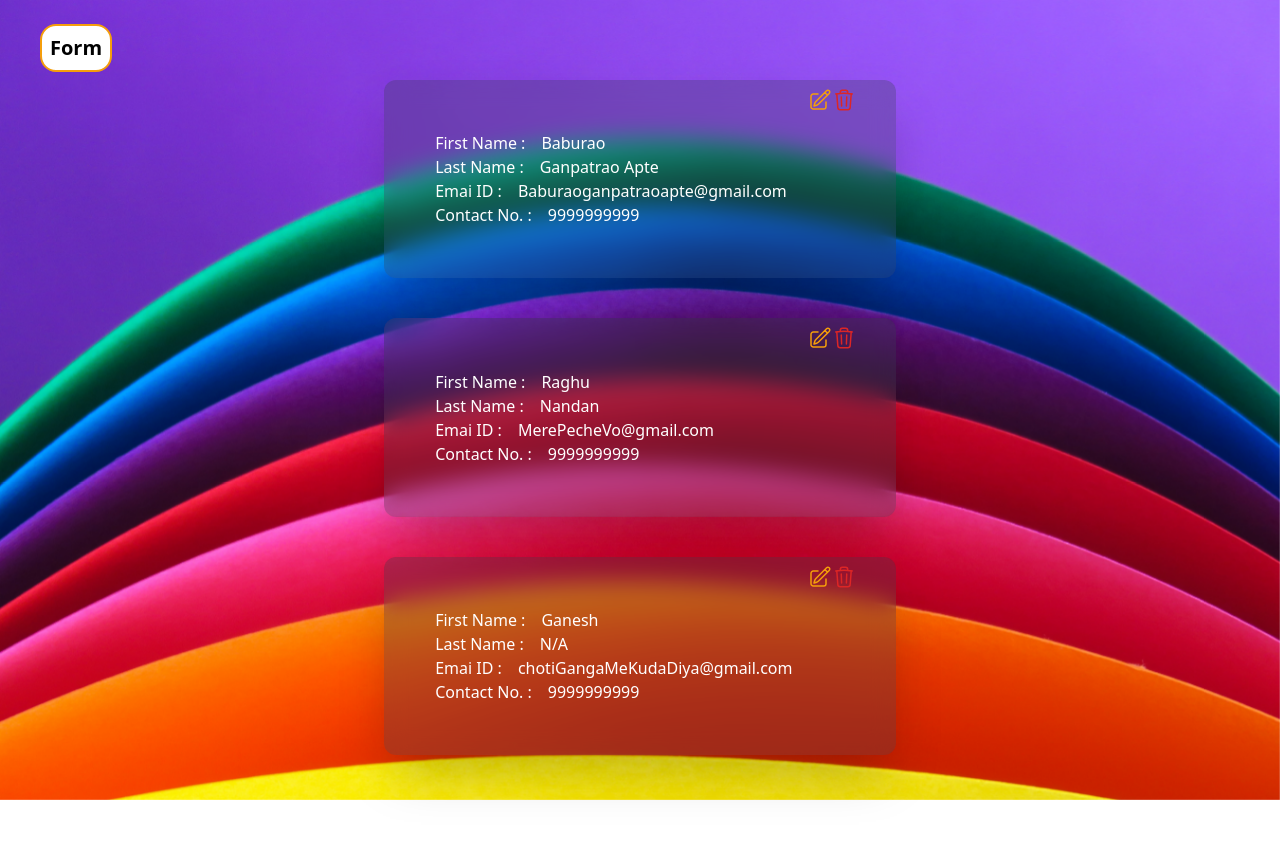
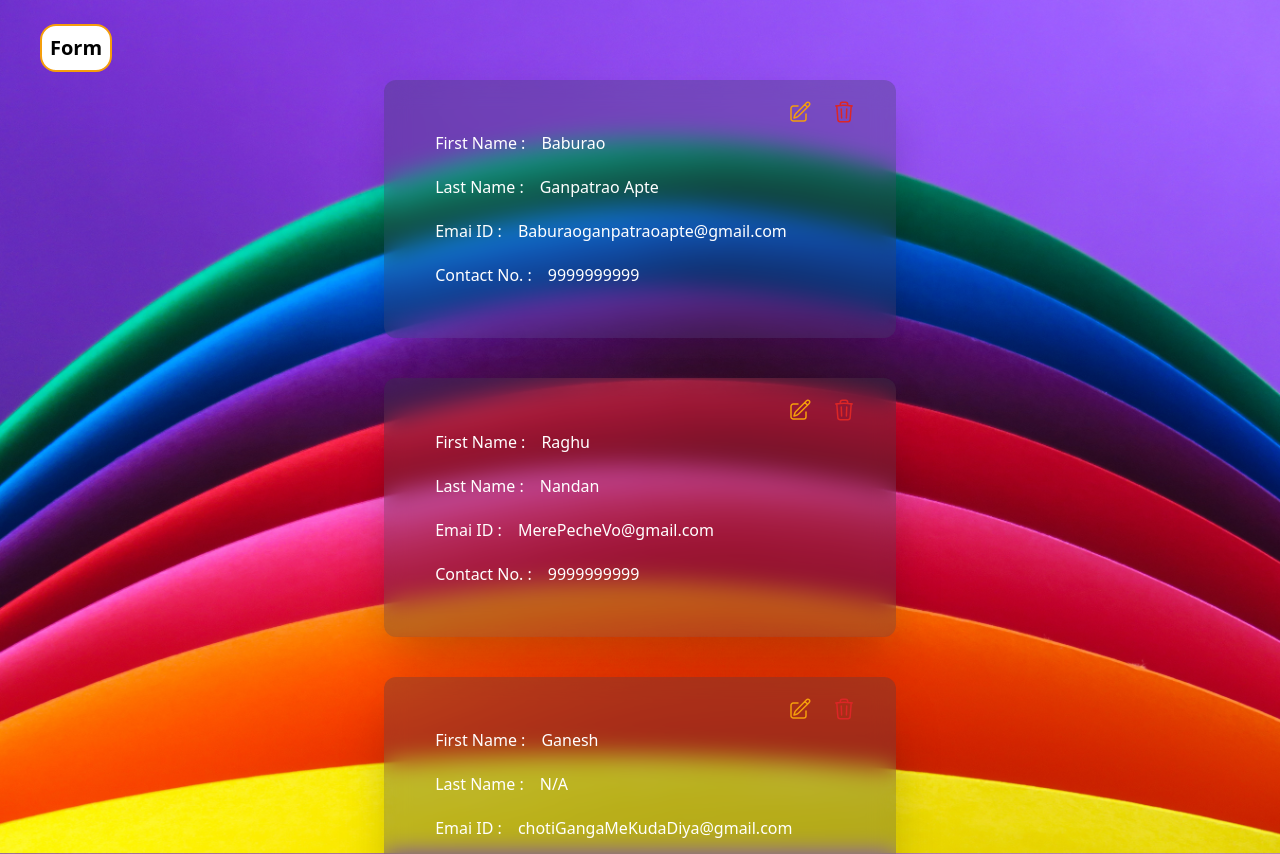
Before and after one commit to uvsingh007/skids, a React (Create React App) app: page / in a window 1280 px wide. Shown: the top 854 px of the page. Before the commit the page ends 800 px from the top, so only its background shows below. Built offline with nearby package versions, Linux system fonts and the light colour scheme.

Commit message:
third commit

```diff
--- a/src/components/Users.js
+++ b/src/components/Users.js
@@ -23,15 +23,15 @@ const Users = ({ users, setUsers }) => {
 
 const Card = ({ data }) => {
   return (
-    <div className="text-white w-full sm:w-2/3 md:w-1/2 lg:w-2/5 p-[6vw] lg:p-[4vw] bg-gray-700/[0.30] backdrop-blur-md rounded-xl shadow-2xl ">
-      <div className="absolute flex top-2 right-10">
+    <div className="flex flex-col gap-5 text-white w-full sm:w-2/3 md:w-1/2 lg:w-2/5 p-[6vw] lg:p-[4vw] bg-gray-700/[0.30] backdrop-blur-md rounded-xl shadow-2xl ">
+      <div className="absolute flex top-5 right-10">
         <svg
           xmlns="http://www.w3.org/2000/svg"
           fill="none"
           viewBox="0 0 24 24"
           strokeWidth="1.5"
           stroke="currentColor"
-          className="w-6 h-6 text-amber-500"
+          className="w-6 h-6 text-amber-500 mr-5"
         >
           <path
             strokeLinecap="round"
```
